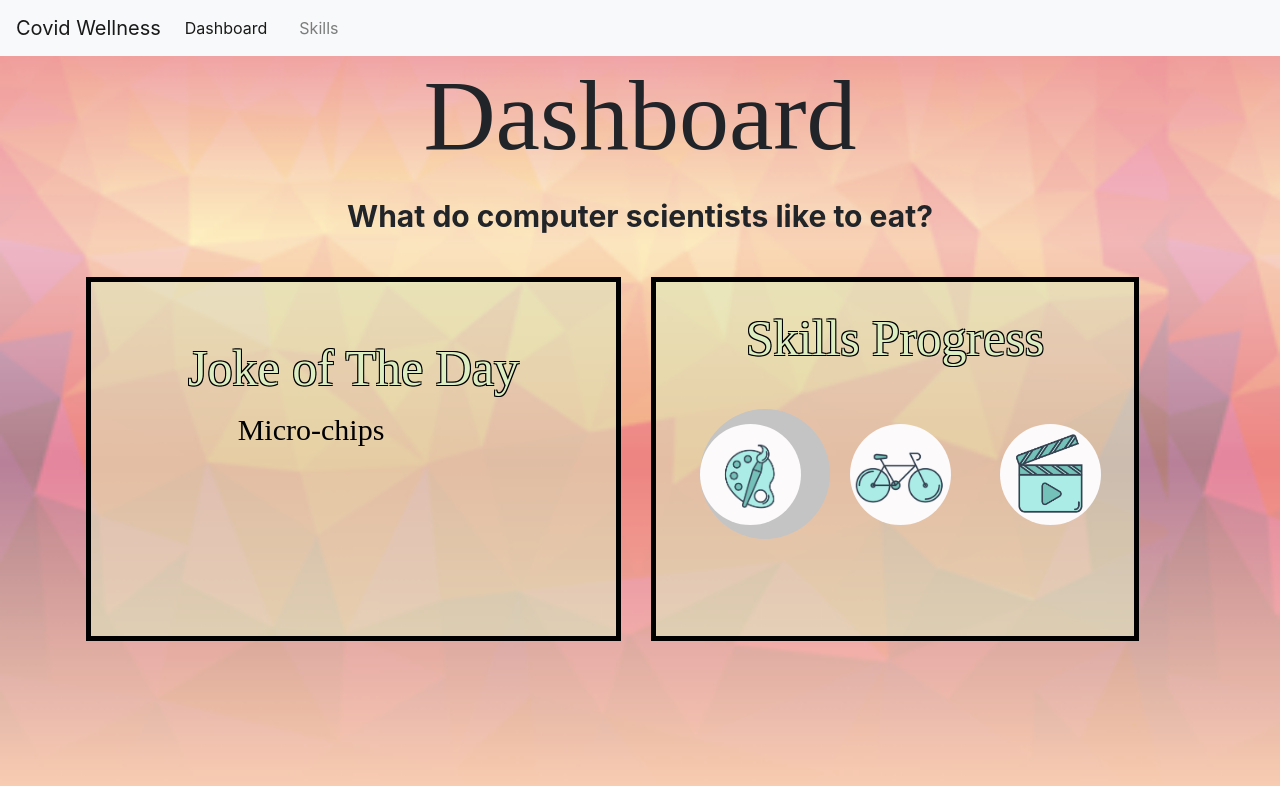
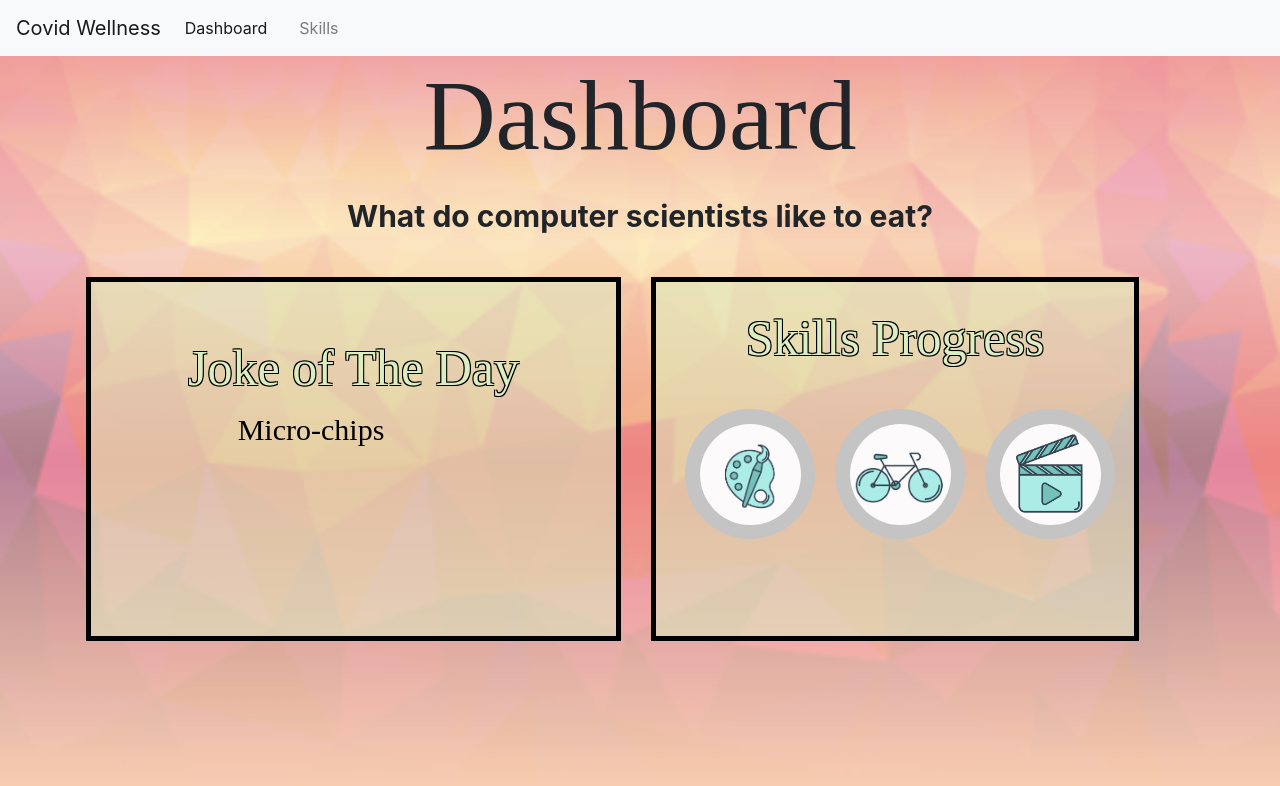
Before and after one commit to DefHacks2020-python-c/covid-wellness, a plain HTML site: page html/homepage.html in a window 1280 px wide. Drawn offline with nearby package versions, Linux system fonts and the light colour scheme.

Commit message:
updates to homepage + php attempt

```diff
--- a/html/homepage.html
+++ b/html/homepage.html
@@ -46,11 +46,12 @@
         <p id="jokeAnswers"> Hehe </p>
         <div>
         <h3 id="skills"> Skills Progress</h3>
-        <img id="skillpic1" src="../images/skillpic1.png">
+        <a href="skills.html"><img id="skillpic1" src="../images/skillpic1.png" ></a>
         <img id="skillpic2" src="../images/skillpic2.png">
         <img id="skillpic3" src="../images/skillpic3.png">
-        <p id="progressbar1"></p>
         <p id="progress1"></p>
+        <p id="progress2"></p>
+        <p id="progress3"></p>
 
 
     </body>
--- a/style/homepage.css
+++ b/style/homepage.css
@@ -87,7 +87,7 @@ nav{
     top: 424px;
 
     border-radius: 50%;
-    z-index:0;
+    z-index:1;
 
 }
 
@@ -99,7 +99,7 @@ nav{
     top: 424px;
 
     border-radius: 50%;
-    z-index:0;
+    z-index:1;
 }
 
 /* #progressbar1{
@@ -116,7 +116,29 @@ nav{
     position: absolute;
     width: 130px;
     height: 130px;
-    left: 700px;
+    left: 685px;
+    top: 409px;
+    border-radius: 50%;
+    background: #C4C4C4;
+    z-index: 0;
+}
+
+#progress2{
+    position: absolute;
+    width: 130px;
+    height: 130px;
+    left: 835px;
+    top: 409px;
+    border-radius: 50%;
+    background: #C4C4C4;
+    z-index: 0;
+}
+
+#progress3{
+    position: absolute;
+    width: 130px;
+    height: 130px;
+    left: 985px;
     top: 409px;
     border-radius: 50%;
     background: #C4C4C4;
```
Also changed, not shown: html/login.html (+20 -5 lines), html/trial.html (added, +11 -0 lines), 2 other files.
